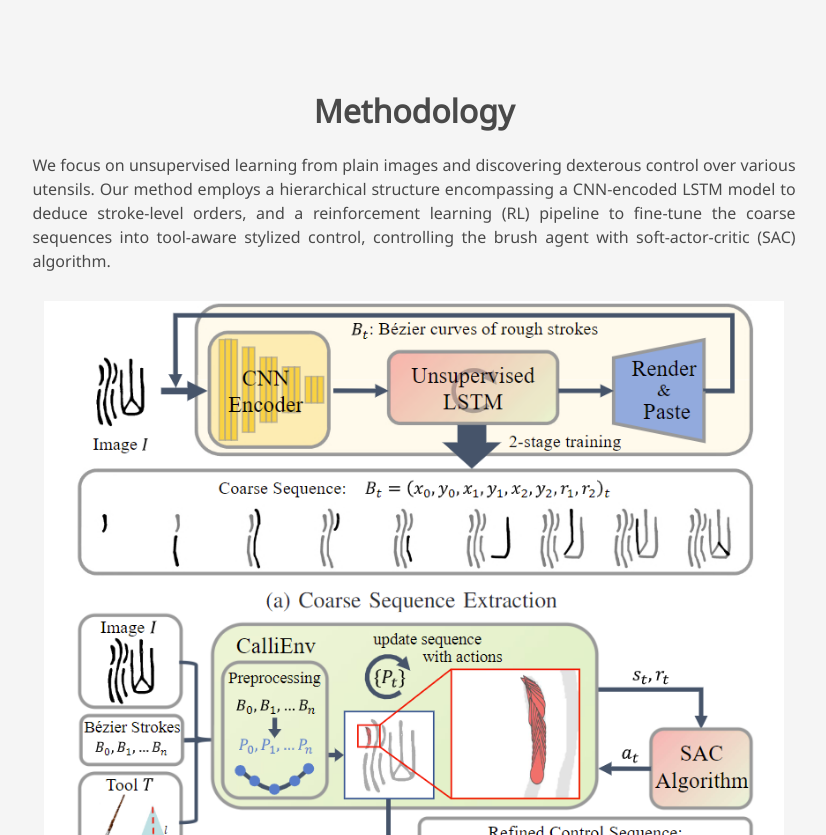
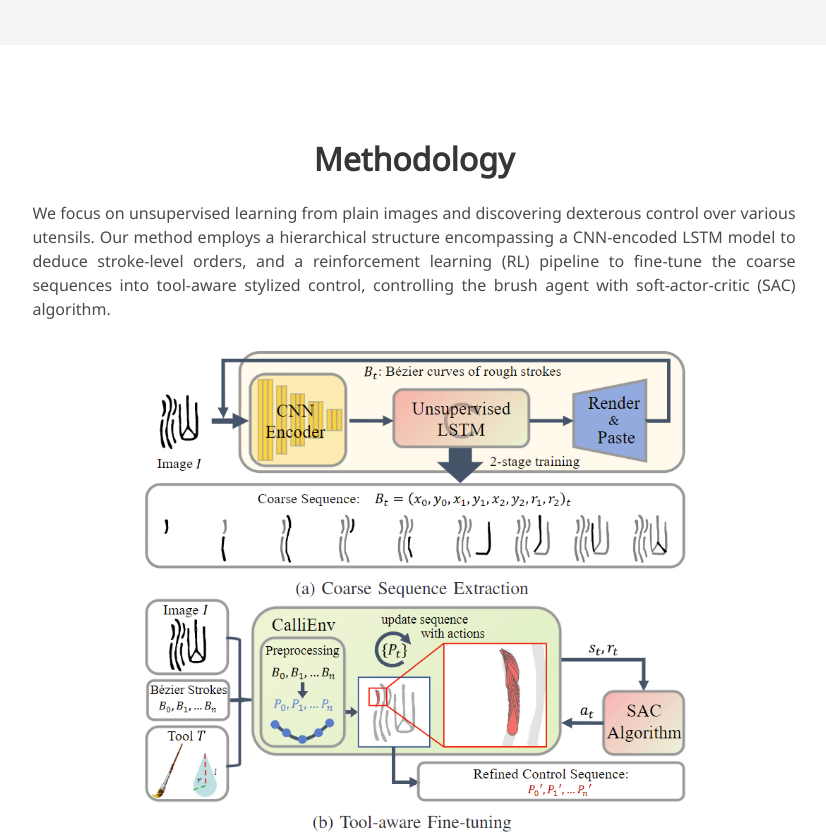
Before and after one commit to luoprojectpage/callirewrite, a plain HTML site: page index.html in a window 1280 px wide. Shown: the part 1540-2375 px from the top of the page, without its empty margins (226-1052 px from the left). Drawn offline with nearby package versions, Linux system fonts and the light colour scheme; some icons are missing; a web font is replaced by a local one.

Commit message:
Update index.html

```diff
--- a/index.html
+++ b/index.html
@@ -138,7 +138,8 @@
 <!-- End paper abstract -->
 
 
-<section class="section hero is-light">
+<section class="section">
+  <div class="hero-body">
     <div class="container is-max-desktop">
       <div class="columns is-centered has-text-centered">
         <div class="column is-four-fifths">
@@ -151,7 +152,7 @@
               controlling the brush agent with soft-actor-critic (SAC) algorithm.
             </p>
             <div class="column is-centered has-text-centered">
-            <img src="static/images/models.png" alt="structure"/>
+              <img src="static/images/models.png" alt="structure"/ width="80%"/>
             </div>
             <p>
               An overview of the training process of CalliRewrite pipeline.
@@ -160,6 +161,7 @@
               Coarse sequences are set into initial states to curtail ineffective exploration and boost training.
 
             </p>
+          </div>
         </div>
       </div>
     </div>
```
Lines whose indentation alone changed are shown as unchanged.
